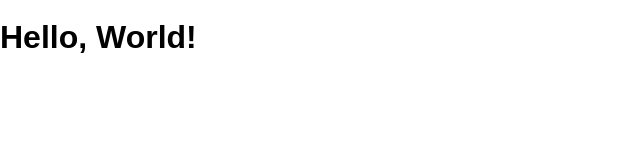
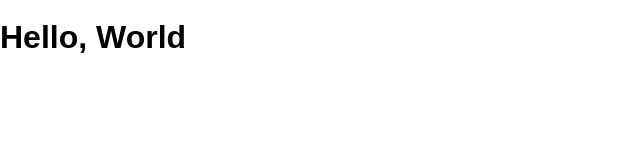
Before and after one commit to benjaminkent/hobbies, a website: page public/index.html in a window 1280 px wide. Shown: the full height of the page, 0-640 px from the left. Drawn offline with Linux system fonts and the light colour scheme.

Commit message:
Testing explorer mode homework

```diff
--- a/public/index.html
+++ b/public/index.html
@@ -7,6 +7,6 @@
     <link rel="stylesheet" href="/screen.css">
   </head>
   <body>
-    <h1>Hello, World!</h1>
+    <h1>Hello, World</h1>
   </body>
 </html>
```
